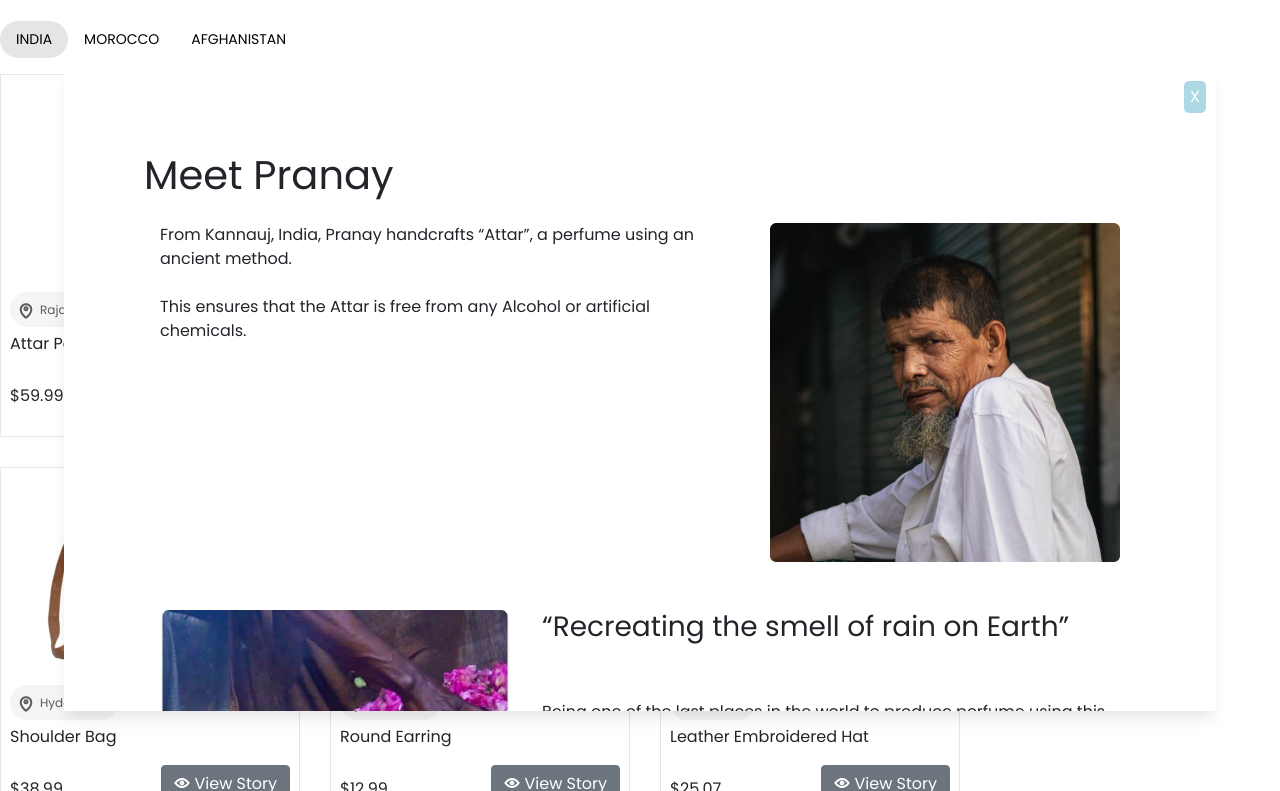
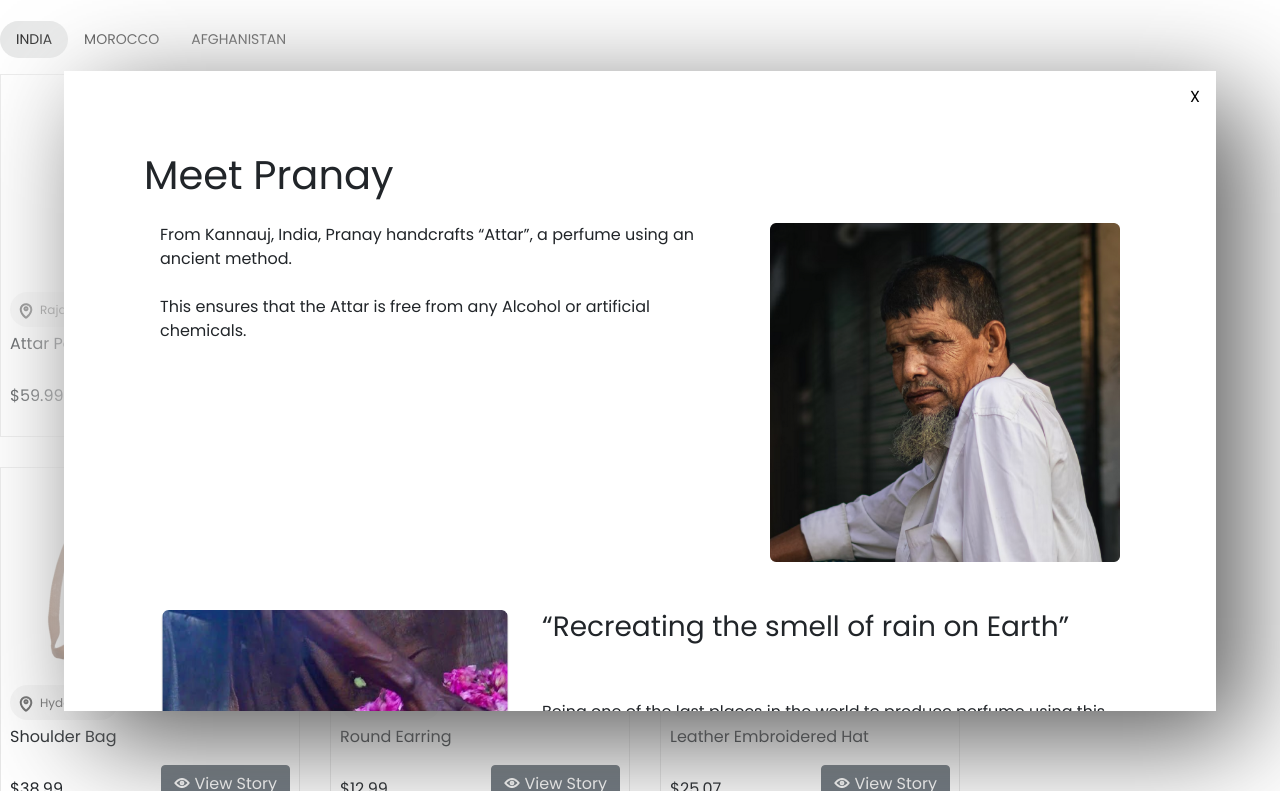
Before and after one commit to sameerahmed15/looms-hackfrost-nl, a plain HTML site: page index.html in a window 1280 px wide. Both pictures are taken after a click on the button "View Story". Shown: the part 725-1516 px from the top of the page. Drawn offline with nearby package versions, Linux system fonts and the light colour scheme.

Commit message:
added softer box shadow to modal

```diff
--- a/index.html
+++ b/index.html
@@ -629,14 +629,14 @@ ul {
   width: 90%;
   height: 80%;
   background-color: white;
-  box-shadow: 0px 10px 15px -3px rgba(0,0,0,0.1);
+  box-shadow:  28px 28px 100px #5a5a5a, -28px -28px 100px #ffffff;
 }
 
 #close {
   float: right;
   margin: 10px 10px 0 0;
-  background-color: lightblue;
-  color: white;
+  background-color: white;
+  color: black;
   border: none;
   padding: 4px 6px;
   border-radius: 5px;
```
